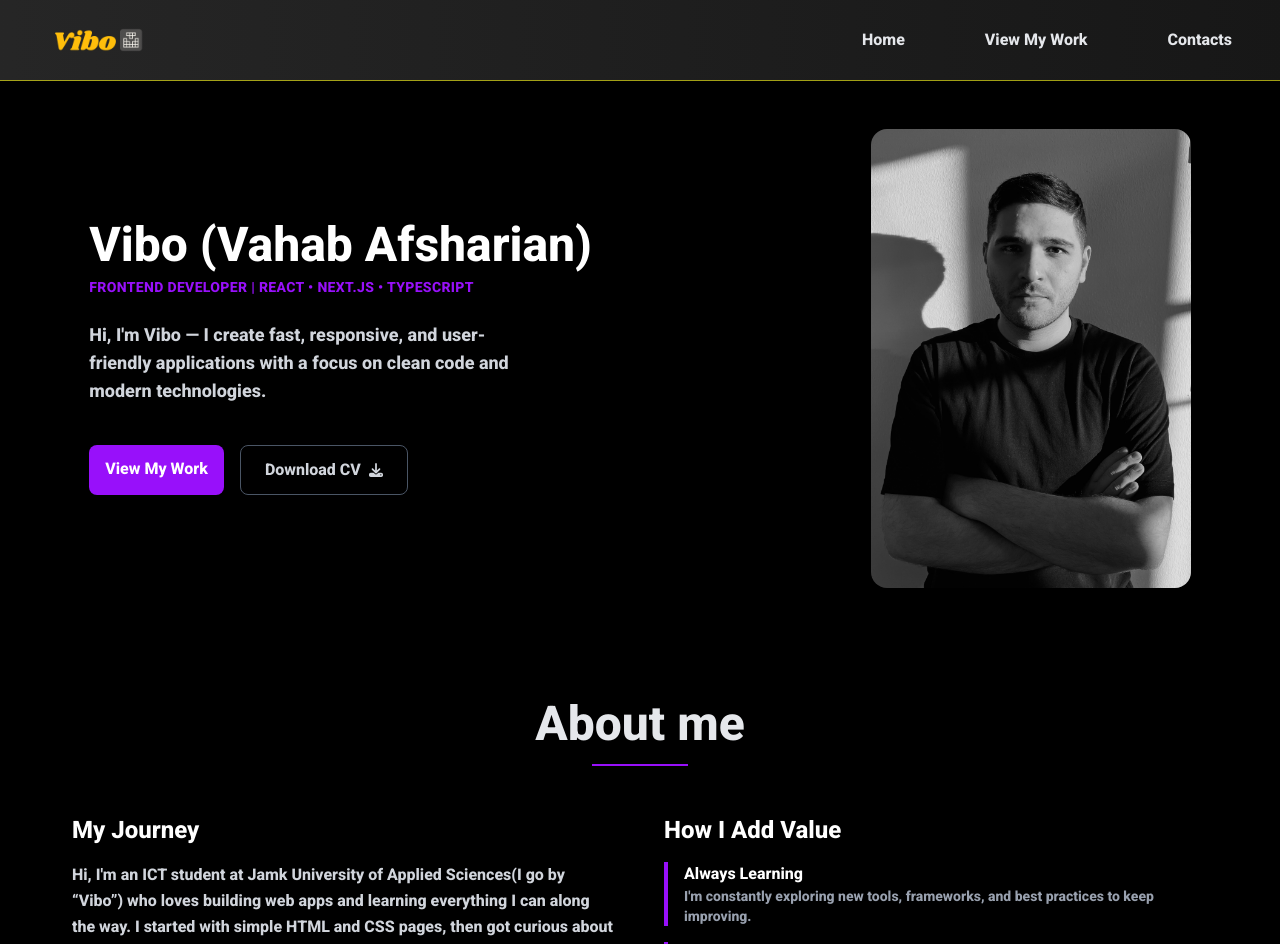
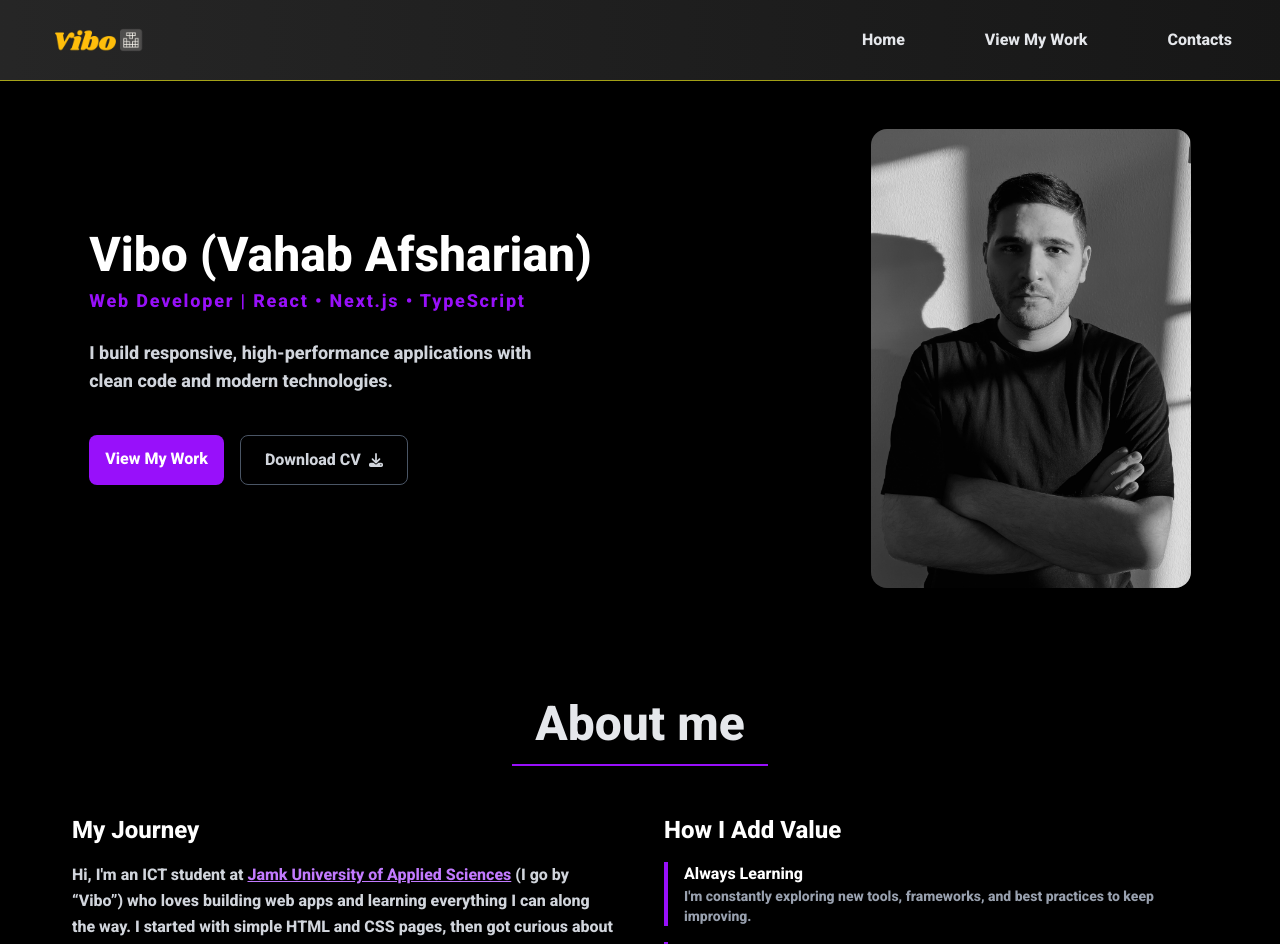
Before and after one commit to viboverse/my-personal-portfolio, a Next.js app: page / in a window 1280 px wide. Shown: the top 944 px of the page. Built offline with nearby package versions, Linux system fonts and the light colour scheme.

Commit message:
fix: Improve layout and text clarity in HeroSection and AboutMe components

```diff
--- a/src/app/page.tsx
+++ b/src/app/page.tsx
@@ -1,6 +1,7 @@
 import MySkills from "@/components/MySkills";
 import HeroSection from "@/components/HeroSection";
 import AboutMe from "@/components/about-me";
+
 export default function Home() {
    return (
       <main>
--- a/src/components/HeroSection.tsx
+++ b/src/components/HeroSection.tsx
@@ -12,15 +12,14 @@ export default function HeroSection() {
                   <h1 className="text-4xl font-light text-white md:text-5xl">
                      Vibo (Vahab Afsharian)
                   </h1>
-                  <p className="text-sm tracking-wide text-purple-600">
-                     FRONTEND DEVELOPER | REACT • NEXT.JS • TYPESCRIPT
+                  <p className="text-lg tracking-widest text-purple-600">
+                     Web Developer | React • Next.js • TypeScript
                   </p>
                </div>
 
                <p className="max-w-md text-lg text-gray-300">
-                  Hi, I&apos;m Vibo — I create fast, responsive, and
-                  user-friendly applications with a focus on clean code and
-                  modern technologies.
+                  I build responsive, high-performance applications with clean
+                  code and modern technologies.
                </p>
 
                {/* Buttons */}
--- a/src/components/about-me.tsx
+++ b/src/components/about-me.tsx
@@ -6,7 +6,7 @@ export default function AboutMe() {
                {/* Header */}
                <div className="space-y-4 text-center">
                   <h1 className="text-4xl md:text-5xl">About me</h1>
-                  <div className="mx-auto h-0.5 w-24 bg-purple-600"></div>
+                  <div className="mx-auto h-0.5 w-40 bg-purple-600 md:w-64"></div>
                </div>
 
                {/* Content Grid */}
@@ -17,14 +17,20 @@ export default function AboutMe() {
                         My Journey
                      </h2>
                      <p className="leading-relaxed font-light text-gray-300">
-                        Hi, I&apos;m an ICT student at Jamk University of
-                        Applied Sciences(I go by “Vibo”) who loves building web
-                        apps and learning everything I can along the way. I
-                        started with simple HTML and CSS pages, then got curious
-                        about how to make them interactive—so I dived into
-                        JavaScript, React, Tailwind CSS, and TypeScript. Every
-                        step opened new doors, and I&apos;ve been hooked ever
-                        since.
+                        Hi, I&apos;m an ICT student at{" "}
+                        <a
+                           href="https://www.jamk.fi/en"
+                           target="_blank"
+                           className="text-purple-400 underline transition-colors hover:text-purple-300"
+                        >
+                           Jamk University of Applied Sciences
+                        </a>{" "}
+                        (I go by “Vibo”) who loves building web apps and
+                        learning everything I can along the way. I started with
+                        simple HTML and CSS pages, then got curious about how to
+                        make them interactive—so I dived into JavaScript, React,
+                        Tailwind CSS, and TypeScript. Every step opened new
+                        doors, and I&apos;ve been hooked ever since.
                      </p>
                      <p className="leading-relaxed font-light text-gray-300">
                         What excites me most is the process of learning
```
Also changed, not shown: src/styles/globals.css (indentation only).
